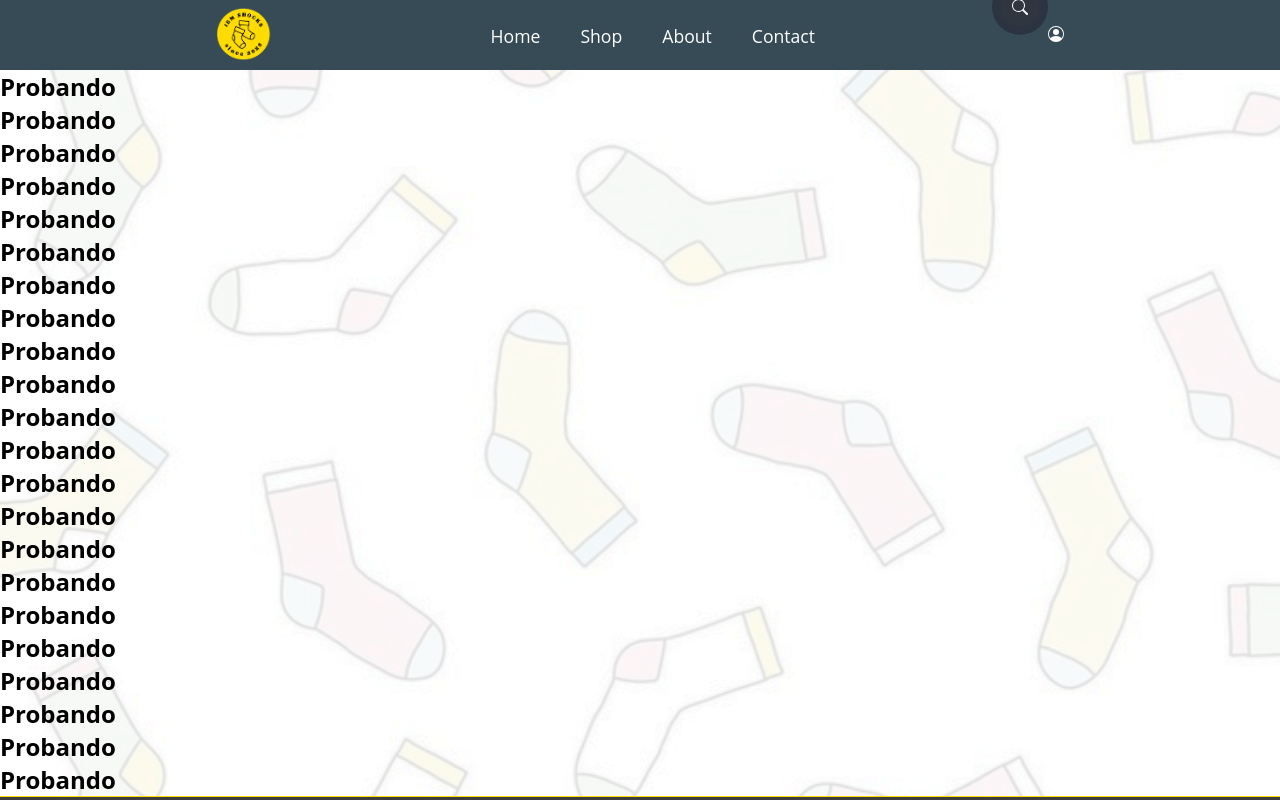
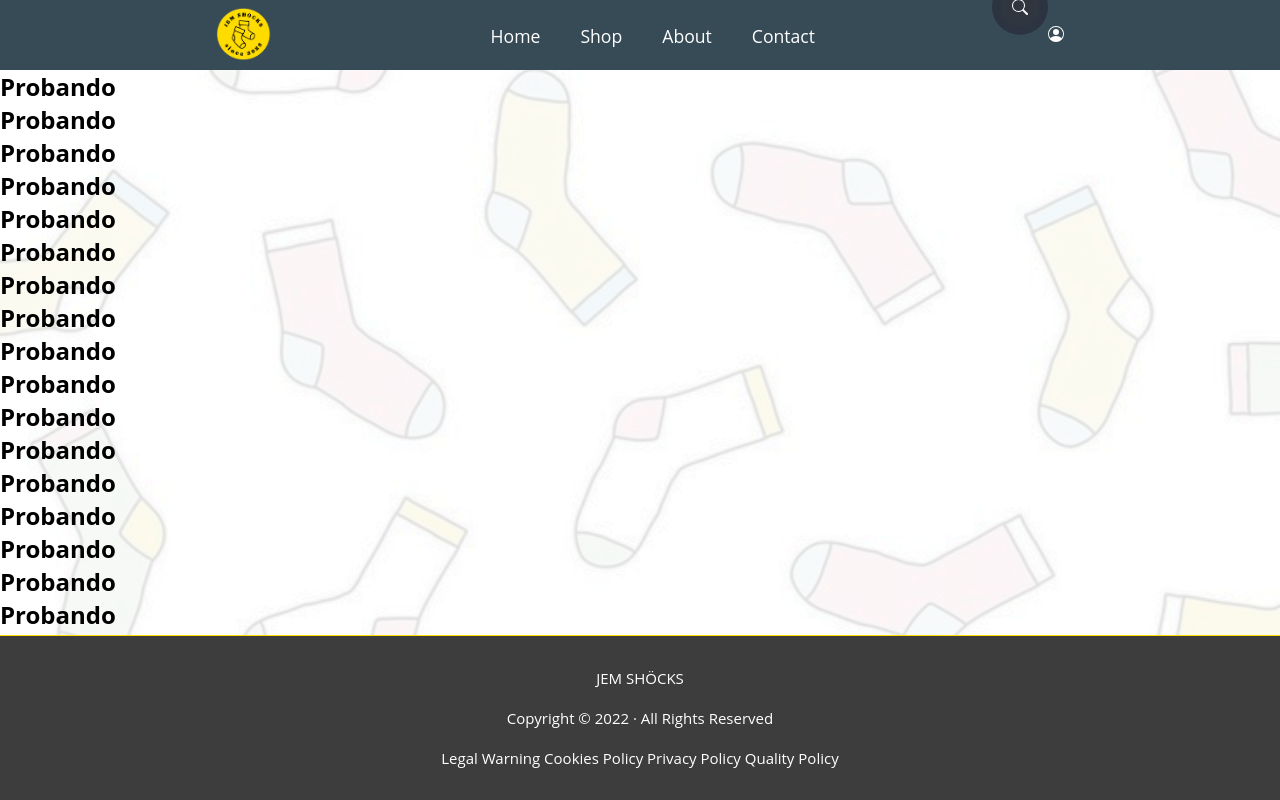
Before and after one commit to Yorrryiii/JEM_Shocks, a React (Create React App) app in the folder jem_shocks/: page /JEM_SHOCKS in a window 1280 px wide. Shown: the top 800 px of the page. Built offline with nearby package versions, Linux system fonts and the light colour scheme; a web font is replaced by a local one.

Commit message:
no message

```diff
--- a/jem_shocks/src/components/styles/Error.css
+++ b/jem_shocks/src/components/styles/Error.css
@@ -2,14 +2,11 @@
   /* Para alinear la imagen al centro de la pantalla */
   display: flex;
   justify-content: center;
+  align-items: center;
 }
 
 #Error404NotFound {
   /* Agrandamos la imagen */
   width: 120%;
   height: 100%;
-  /* Centramos la imagen al centro de la pantalla */
-  display: flex;
-  justify-content: center;
-  align-items: center;
 }
--- a/jem_shocks/src/components/styles/Footer.css
+++ b/jem_shocks/src/components/styles/Footer.css
@@ -4,6 +4,9 @@
     border-top: 1px solid #ffdc00;
     /* Le damos un estilo a la fuente */
     font-family: 'Poppins','Open Sans', sans-serif;
+    position: fixed;
+    width: 100%;
+    bottom: 0;
 }
 
 p{
```
